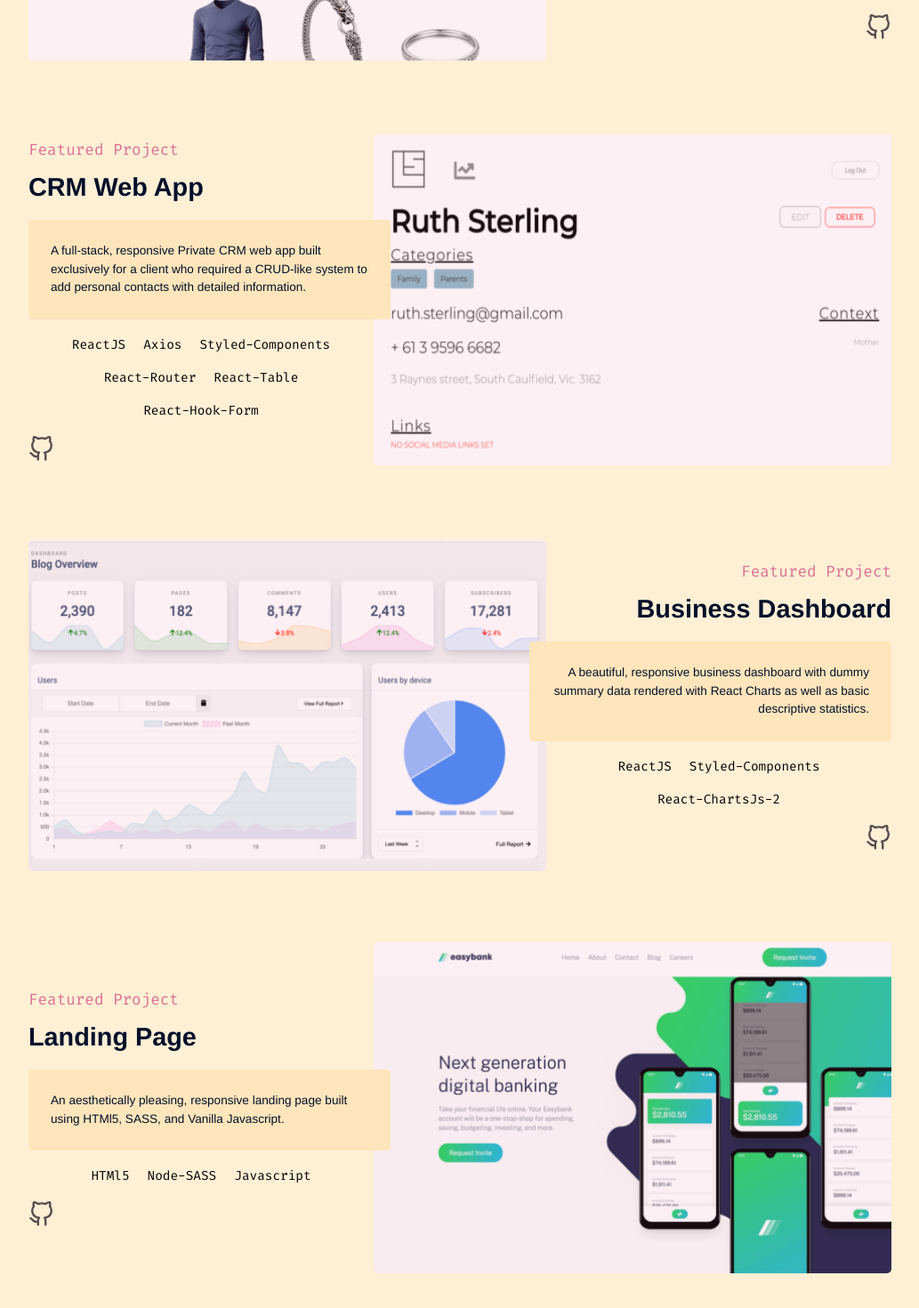
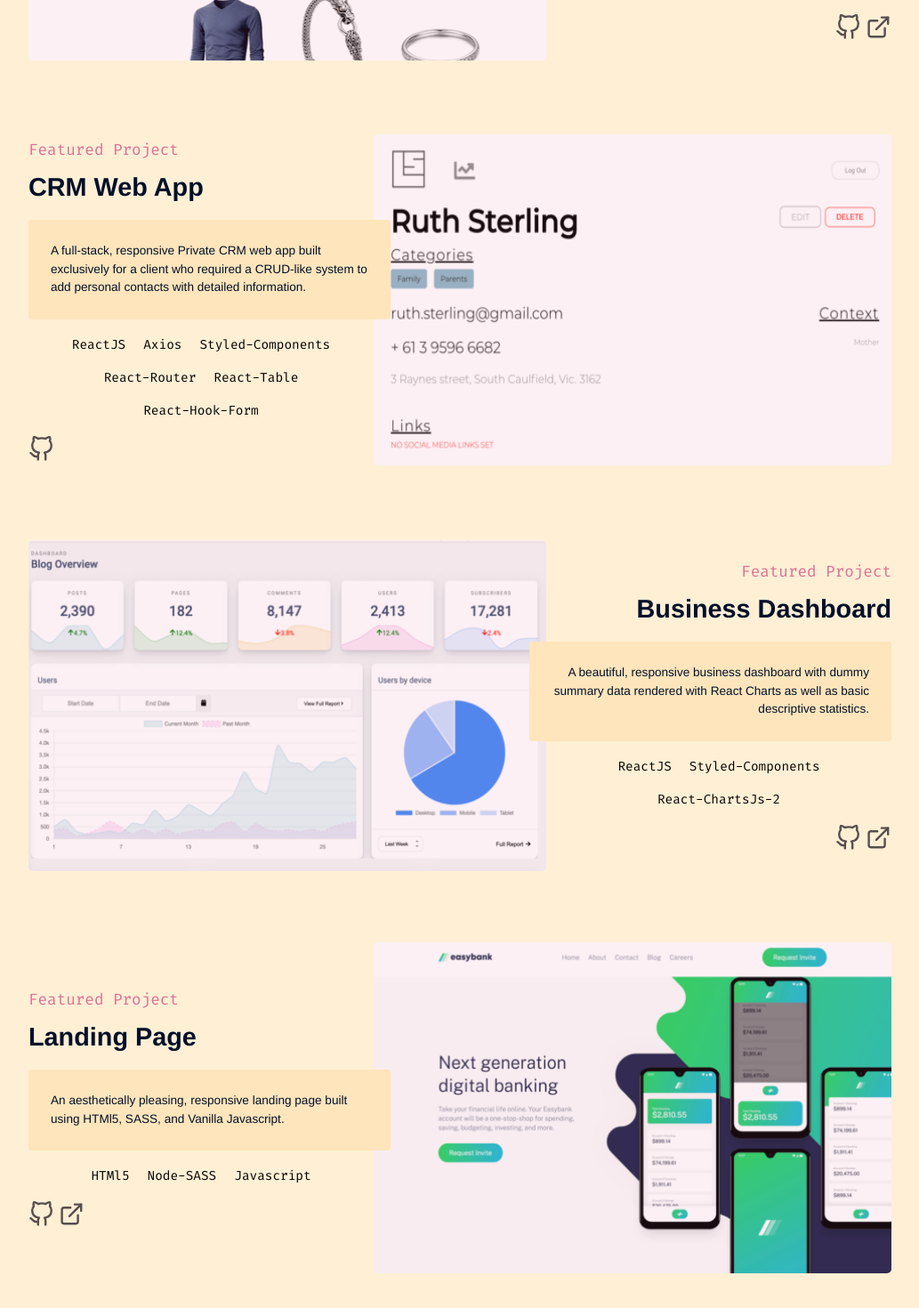
Before and after one commit to Kappaed/portfolio-website, a React (Create React App) app: page / in a window 1280 px wide. Shown: the part 1848-3318 px from the top of the page at 89% size, without its empty margins (123-1156 px from the left). Built offline with nearby package versions, Linux system fonts and the light colour scheme.

Commit message:
added external project links

```diff
--- a/src/components/projects/BusinessDashboard.js
+++ b/src/components/projects/BusinessDashboard.js
@@ -3,7 +3,7 @@ import ProjectThree from "../../images/project-03.png";
 import ProjectDescription from "./ProjectDescription";
 import ProjectTech from "./ProjectTech";
 import ProjectLinks from "./ProjectLinks";
-import { FiGithub } from "react-icons/fi";
+import { FiGithub, FiExternalLink } from "react-icons/fi";
 
 const BusinessDashboard = () => {
   return (
@@ -25,6 +25,10 @@ const BusinessDashboard = () => {
             link: "https://github.com/Kappaed/mock-dashboard",
             icon: <FiGithub />,
           },
+          {
+            link: "https://mock-dashboard-webapp.netlify.app",
+            icon: <FiExternalLink />,
+          },
         ]}
       />
     </ProjectTemplate>
--- a/src/components/projects/LandingProject.js
+++ b/src/components/projects/LandingProject.js
@@ -3,7 +3,7 @@ import ProjectFour from "../../images/project-04.png";
 import ProjectDescription from "./ProjectDescription";
 import ProjectTech from "./ProjectTech";
 import ProjectLinks from "./ProjectLinks";
-import { FiGithub } from "react-icons/fi";
+import { FiGithub, FiExternalLink } from "react-icons/fi";
 
 const LandingProject = () => {
   return (
@@ -25,6 +25,10 @@ const LandingProject = () => {
             link: "https://github.com/Kappaed/Landing-Page",
             icon: <FiGithub />,
           },
+          {
+            link: "https://easybank-landing-app.netlify.app",
+            icon: <FiExternalLink />,
+          },
         ]}
       />
     </ProjectTemplate>
--- a/src/components/projects/MockEcommerce.js
+++ b/src/components/projects/MockEcommerce.js
@@ -4,7 +4,7 @@ import ProjectDescription from "./ProjectDescription";
 import StyledLink from "../shared/StyledLink";
 import ProjectTech from "./ProjectTech";
 import ProjectLinks from "./ProjectLinks";
-import { FiGithub } from "react-icons/fi";
+import { FiGithub, FiExternalLink } from "react-icons/fi";
 
 const MockEcommerce = () => {
   return (
@@ -35,6 +35,10 @@ const MockEcommerce = () => {
             link: "https://github.com/Kappaed/mock-dashboard",
             icon: <FiGithub />,
           },
+          {
+            link: "https://mock-ecommerce.netlify.app/",
+            icon: <FiExternalLink />,
+          },
         ]}
       />
     </ProjectTemplate>
```
Also changed, not shown: 1 other file (tests, documents, lock files or other folders).
